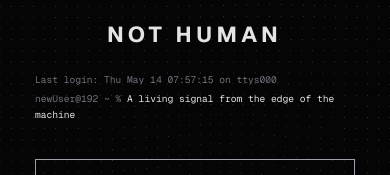
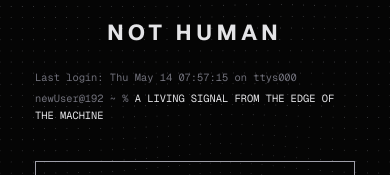
Before and after one commit to gnmcl/not-human, a Next.js app: page / in a window 390 px wide. Shown: the part 360-535 px from the top of the page. Built offline with nearby package versions, Linux system fonts and the light colour scheme.

Commit message:
style: adjust font size and center mobile component
Enhance alignment and typography for better readability.

Co-authored-by: Gianmichele Cancellaro <92303782+gnmcl@users.noreply.github.com>

```diff
--- a/components/TerminalTagline.tsx
+++ b/components/TerminalTagline.tsx
@@ -2,7 +2,7 @@
 
 import { useEffect, useState } from "react";
 
-const PHRASE = "A living signal from the edge of the machine";
+const PHRASE = "A LIVING SIGNAL FROM THE EDGE OF THE MACHINE";
 const TYPE_SPEED_MS = 55; // delay per character
 const START_DELAY_MS = 400;
 
@@ -53,7 +53,7 @@ export default function TerminalTagline() {
 
   return (
     <div
-      className="mt-5 w-full max-w-[20rem] text-left text-[0.6rem] leading-relaxed text-zinc-300 sm:mt-8 sm:max-w-[34rem] sm:text-[0.72rem]"
+      className="mx-auto mt-5 w-full max-w-[20rem] text-center text-left text-[0.65rem] leading-relaxed text-zinc-300 sm:mt-8 sm:max-w-[36rem] sm:text-[0.8rem]"
       style={{ fontFamily: "var(--font-geist-mono)" }}
       aria-label={PHRASE}
     >
```
